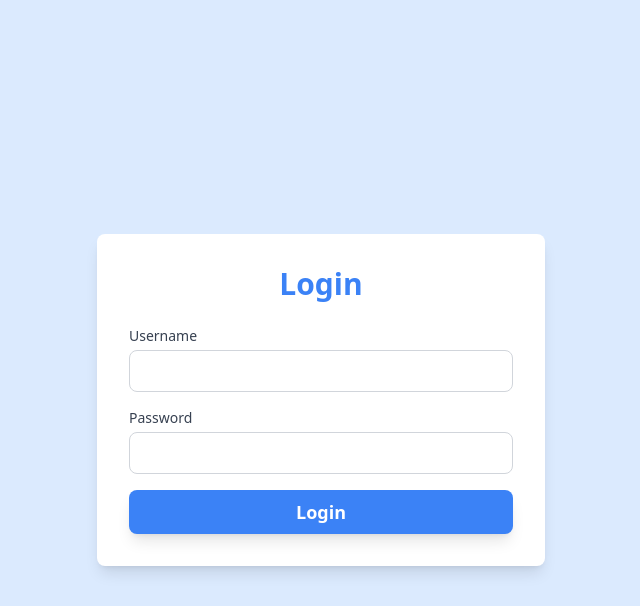
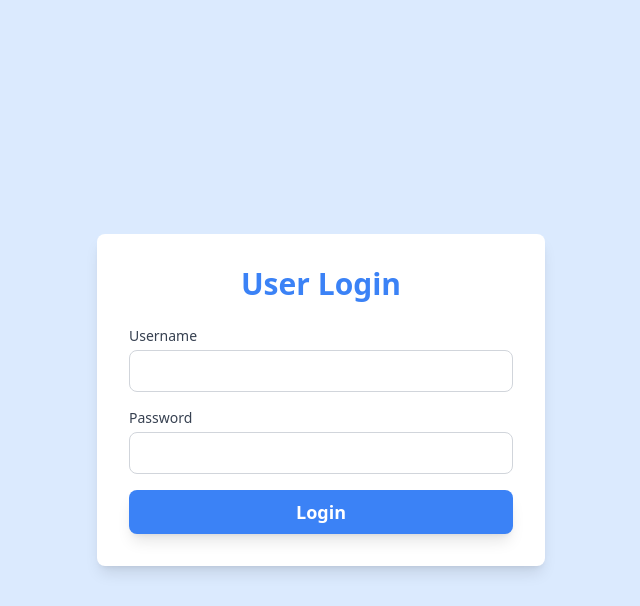
Before and after one commit to Wassabie/klinik_kecantikan, a PHP site: page /klinik_pweb/login.php in a window 1280 px wide. Shown: the top 606 px of the page, without its empty margins (319-959 px from the left). Run offline with PHP 8.4, Linux system fonts and the light colour scheme; some libraries are stand-ins or nearby versions.

Commit message:
Ubah login.php hanya menerima role user

```diff
--- a/login.php
+++ b/login.php
@@ -7,7 +7,7 @@ if ($_SERVER['REQUEST_METHOD'] === 'POST') {
     $password = $_POST['password'];
 
     // Query untuk mendapatkan data user
-    $stmt = $conn->prepare("SELECT id, password, role FROM users WHERE username = ?");
+    $stmt = $conn->prepare("SELECT id, password, role FROM users WHERE username = ? AND role = 'user'");
     $stmt->bind_param("s", $username);
     $stmt->execute();
     $result = $stmt->get_result();
@@ -21,18 +21,13 @@ if ($_SERVER['REQUEST_METHOD'] === 'POST') {
             $_SESSION['user_id'] = $user['id'];
             $_SESSION['username'] = $username;
             $_SESSION['role'] = $user['role'];
-
-            if ($user['role'] === 'admin') {
-                header("Location: admin/dashboard.php");
-            } else {
-                header("Location: user/user-home.php");
-            }
+            header("Location: user/user-home.php");
             exit();
         } else {
             $error_message = "Username atau password salah.";
         }
     } else {
-        $error_message = "Username atau password salah.";
+        $error_message = "Username atau password salah, atau Anda bukan user.";
     }
 
     $stmt->close();
@@ -45,14 +40,12 @@ if ($_SERVER['REQUEST_METHOD'] === 'POST') {
 <head>
     <meta charset="UTF-8">
     <meta name="viewport" content="width=device-width, initial-scale=1.0">
-    <title>Login - Azra Beauty Clinic</title>
+    <title>User Login - Azra Beauty Clinic</title>
     <script src="https://cdn.tailwindcss.com"></script>
 </head>
 <body class="bg-blue-100 min-h-screen flex items-center justify-center">
-
-    <!-- Login Card -->
     <div class="bg-white shadow-lg rounded-lg p-6 md:p-8 w-full max-w-md">
-        <h1 class="text-2xl md:text-3xl font-bold text-blue-500 text-center mb-6">Login</h1>
+        <h1 class="text-2xl md:text-3xl font-bold text-blue-500 text-center mb-6">User Login</h1>
 
         <?php if (isset($error_message)): ?>
             <div class="bg-red-100 border-l-4 border-red-500 text-red-700 p-4 mb-4" role="alert">
```
